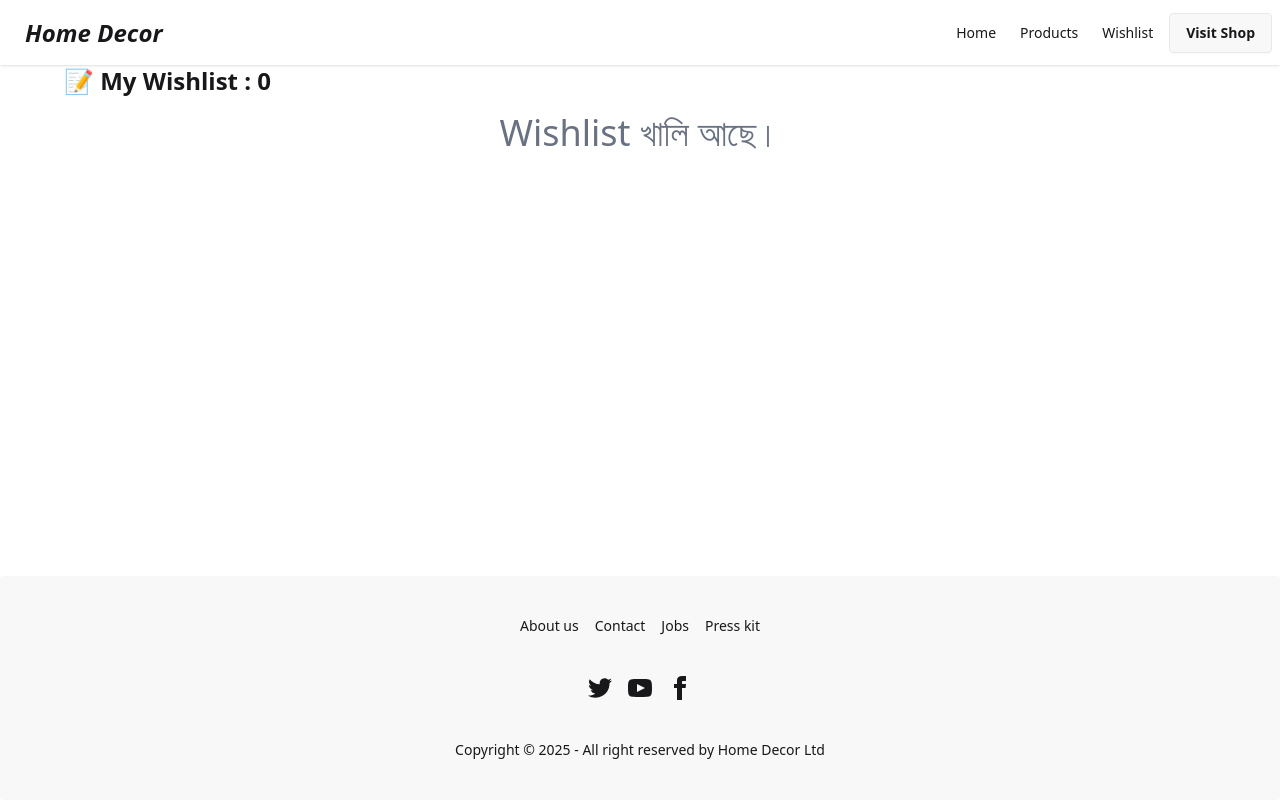
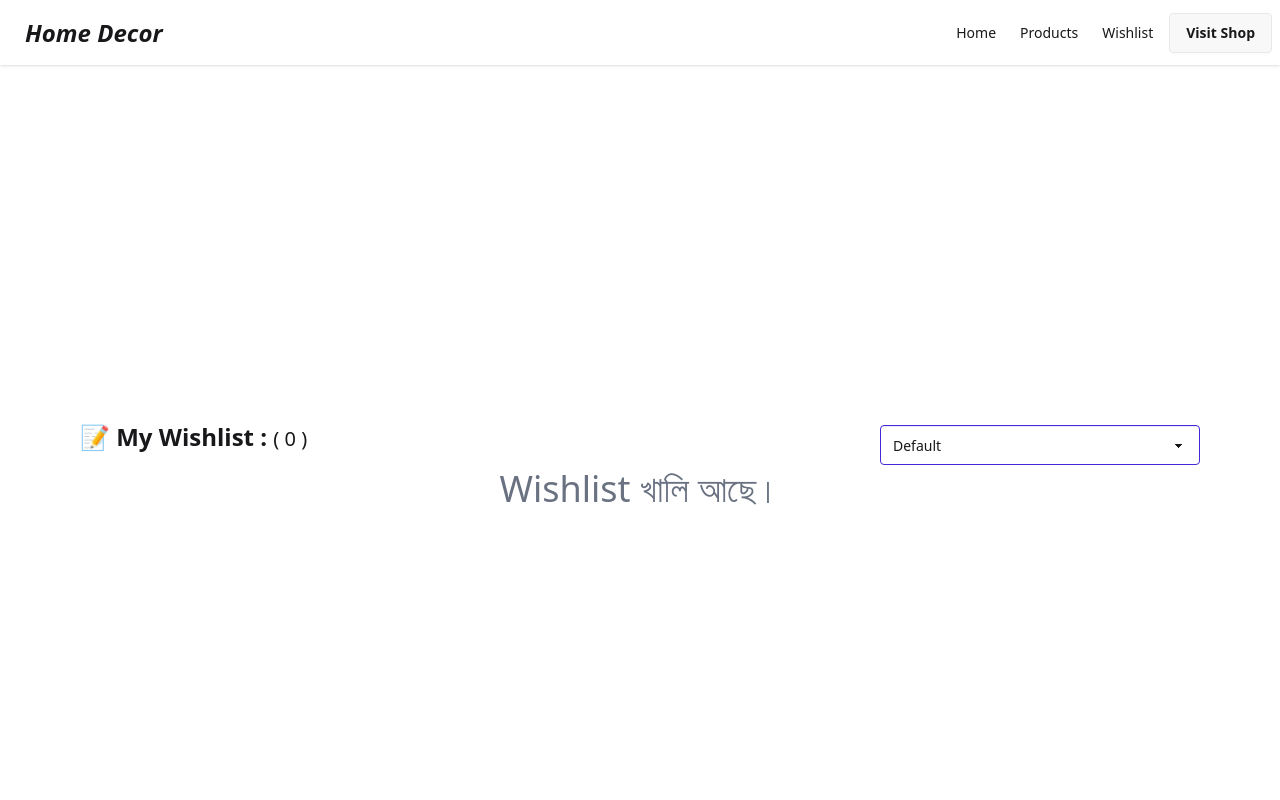
Before and after one commit to hasanali3597/home-Decor, a React (Vite) app: page /wishlist in a window 1280 px wide. Shown: the top 800 px of the page. Built offline with nearby package versions, Linux system fonts and the light colour scheme.

Commit message:
sort add

```diff
--- a/package.json
+++ b/package.json
@@ -30,4 +30,5 @@
     "globals": "^16.5.0",
     "vite": "^7.2.4"
   }
+
 }
--- a/src/Pages/ProductDetails.jsx
+++ b/src/Pages/ProductDetails.jsx
@@ -6,7 +6,7 @@ import { FaStarHalfStroke } from "react-icons/fa6";
 
 const ProductDetails = () => {
   const { id } = useParams();
-  const { products, loading, error } = useProducts();
+  const { products, loading,} = useProducts();
   const product = products.find((p) => p.id === parseInt(id));
   console.log(product);
   // const { name } = product;
@@ -35,8 +35,8 @@ const ProductDetails = () => {
   };
 
   return (
-    <div className="relative w-full p-3  rounded-xl bg-gradient-to-r from-cyan-500 via-pink-500 to-yellow-500 animate-borderSpin hover:scale-105 transform ease-in-out ">
-      <div className="  p-3 rounded-xl text-center card bg-base-100  shadow-sm">
+    <div className="relative w-[60%] mx-auto p-3 mt-4 rounded-xl bg-gradient-to-r from-cyan-500 via-pink-500 to-yellow-500 animate-borderSpin hover:scale-105 transform ease-in-out ">
+      <div className=" rounded-xl text-center card bg-base-100  shadow-sm">
         <figure>
           <img
             className=" h-[200px] w-full overflow-hidden "
--- a/src/Pages/Wishlist.jsx
+++ b/src/Pages/Wishlist.jsx
@@ -2,6 +2,7 @@ import React, { useState, useEffect } from "react";
 
 const Wishlist = () => {
   const [wishlist, setWishlist] = useState([]);
+  const [sortOrder, setSortOrder] = useState("default");
 
   useEffect(() => {
     const savedList = JSON.parse(localStorage.getItem("wishlist"));
@@ -10,7 +11,6 @@ const Wishlist = () => {
     }
   }, []);
 
-  // Remove handler
   const handleRemove = (id) => {
     const updatedList = wishlist.filter((item) => item.id !== id);
     setWishlist(updatedList);
@@ -18,18 +18,46 @@ const Wishlist = () => {
     alert("প্রোডাক্টটি wishlist থেকে মুছে ফেলা হয়েছে ❌");
   };
 
+  // Sorting Logic
+  const sortedWishlist = [...wishlist].sort((a, b) => {
+    if (sortOrder === "price-asc") {
+      return a.price - b.price;
+    } else if (sortOrder === "price-desc") {
+      return b.price - a.price;
+    } else if (sortOrder === "name-asc") {
+      return a.name.localeCompare(b.name);
+    } else if (sortOrder === "name-desc") {
+      return b.name.localeCompare(a.name);
+    }
+    return 0;
+  });
+
   return (
-    <div>
-      <h2 className="text-2xl font-bold mb-4">
-        📝 My Wishlist : {wishlist.length}{" "}
-      </h2>
+    <div className="flex flex-col justify-center min-h-screen px-4">
+      <div className="flex justify-between items-center">
+        <h2 className="text-2xl font-bold mb-4">
+          📝 My Wishlist :{" "}
+          <span className="text-xl font-normal">( {wishlist.length} )</span>
+        </h2>
+        <select
+          value={sortOrder}
+          onChange={(e) => setSortOrder(e.target.value)}
+          className="select select-primary"
+        >
+          <option value="default">Default</option>
+          <option value="price-asc">Price: Low to High</option>
+          <option value="price-desc">Price: High to Low</option>
+          <option value="name-asc">Name: A → Z</option>
+          <option value="name-desc">Name: Z → A</option>
+        </select>
+      </div>
 
       {wishlist.length > 0 ? (
-        <div className="grid md:grid-cols-2 lg:grid-cols-3 gap-6">
-          {wishlist.map((product) => (
+        <div className="grid md:grid-cols-2 lg:grid-cols-3 gap-6 w-full">
+          {sortedWishlist.map((product) => (
             <div
               key={product.id}
-              className="max-w-sm rounded-xl overflow-hidden shadow-lg bg-white border border-gray-200 hover:shadow-xl transition-shadow duration-300"
+              className="max-w-sm mx-auto rounded-xl overflow-hidden shadow-lg bg-white border border-gray-200 hover:shadow-xl transition-shadow duration-300"
             >
               <img
                 className="w-full h-48 object-cover"
@@ -54,7 +82,9 @@ const Wishlist = () => {
                   </button>
                   <button
                     onClick={() => handleRemove(product.id)}
-                    className="flex-1 bg-red-500 hover:bg-red-600 text-white py-2 px-4 rounded-lg text-sm font-medium transition"
+                    className="flex-1 bg-gradient-to-r from-red-500 via-pink-500 to-purple-500
+             text-white py-2 px-4 rounded-lg text-sm font-medium
+             animate-gradient-x transition-transform transform hover:scale-105"
                   >
                     Remove
                   </button>
```
Also changed, not shown: tailwind.config.js (added).
